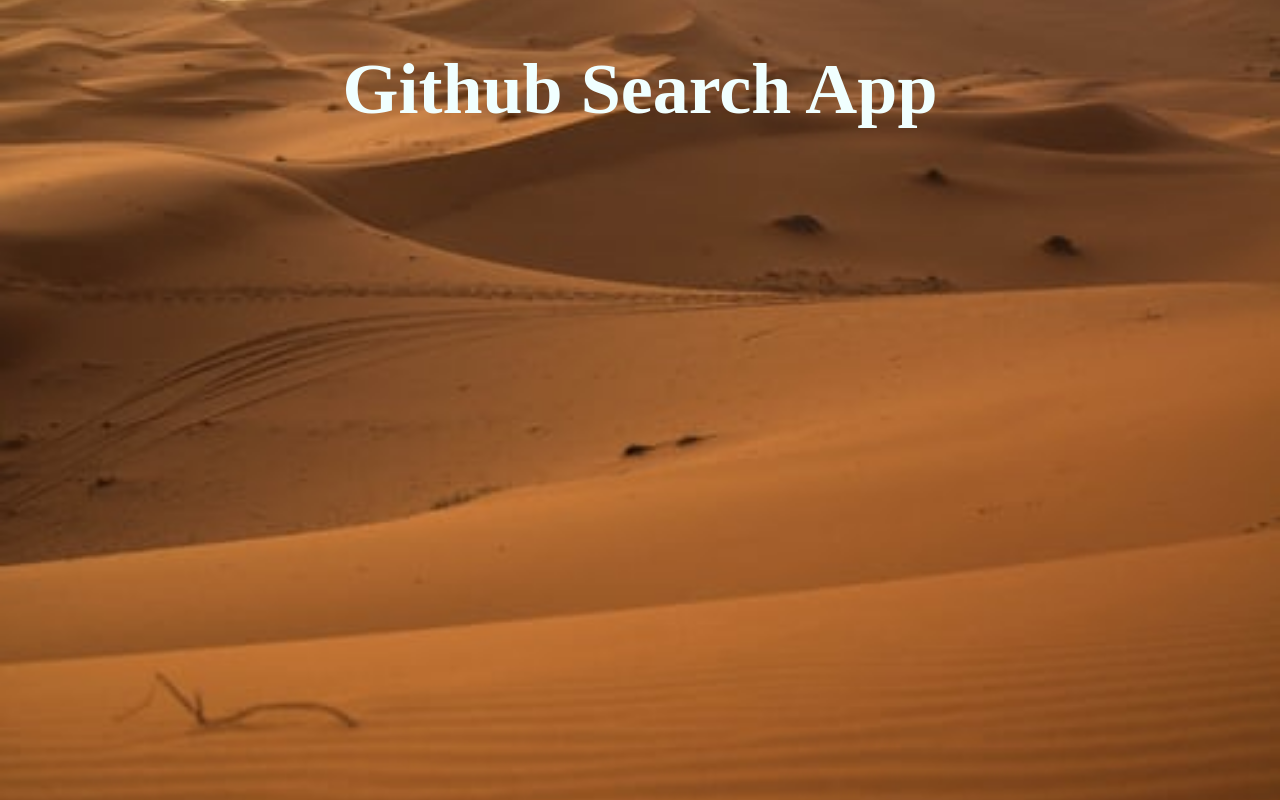
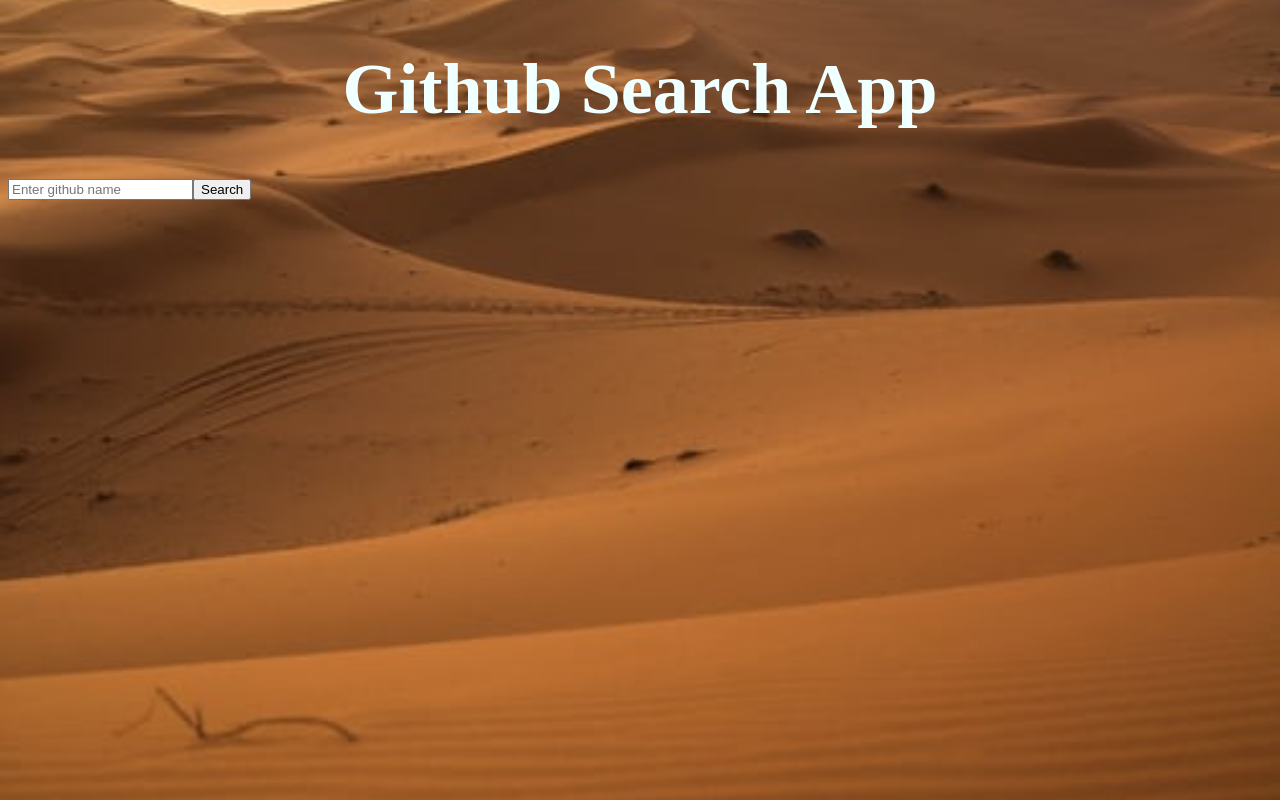
Before and after one commit to BM-Winston/Github-Search-App, an Angular app: page / in a window 1280 px wide. Built offline with nearby package versions, Linux system fonts and the light colour scheme.

Commit message:
Add search button

```diff
--- a/src/app/app.component.html
+++ b/src/app/app.component.html
@@ -1,4 +1,4 @@
 <div>
-    <input type="text" #ghubname name="ghubname" id="ghubname" placeholder="enter github name">
-    <button click()="findUser(ghubname.value)">findUser</button>
+    <input type="text" #ghubname name="ghubname" id="ghubname" placeholder="Enter github name">
+    <button (click)="searchUser(ghubname.value)">Search</button>
 </div>
--- a/src/app/app.component.ts
+++ b/src/app/app.component.ts
@@ -7,4 +7,7 @@ import { Component } from '@angular/core';
 })
 export class AppComponent {
   title = 'Github_Search_App';
+  searchUser(ghubname: string){
+
+  }
 }
--- a/src/app/app.module.ts
+++ b/src/app/app.module.ts
@@ -4,7 +4,7 @@ import { BrowserModule } from '@angular/platform-browser';
 import { AppRoutingModule } from './app-routing.module';
 import { HttpClientModule } from "@angular/common/http";
 import { AppComponent } from './app.component';
-import { FormModule } from "@angular/forms";
+// import { FormModule } from "@angular/forms";
 
 
 @NgModule({
@@ -16,7 +16,7 @@ import { FormModule } from "@angular/forms";
     BrowserModule,
     AppRoutingModule,
     HttpClientModule,
-    FormModule
+    // FormModule
   ],
   providers: [],
   bootstrap: [AppComponent]
```
